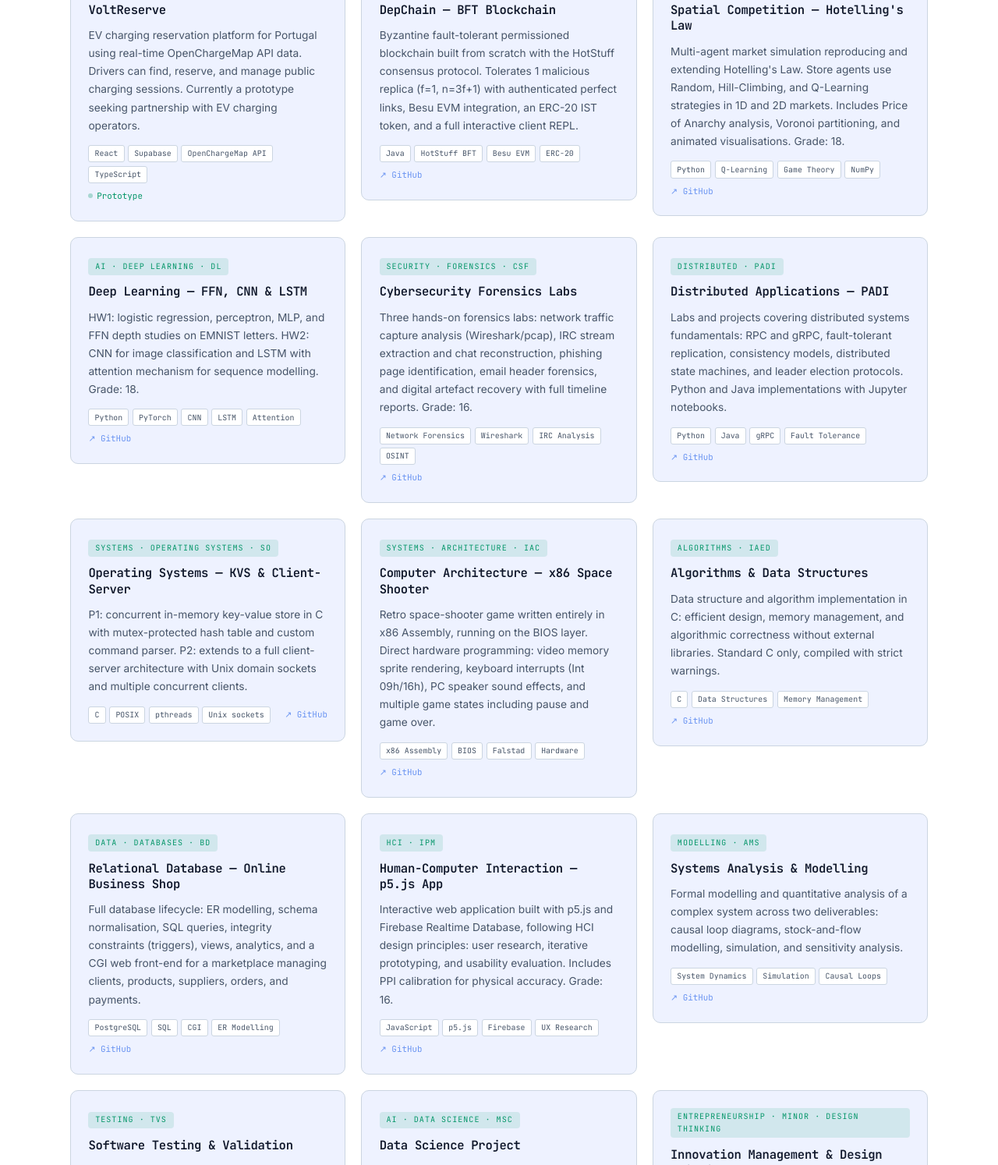
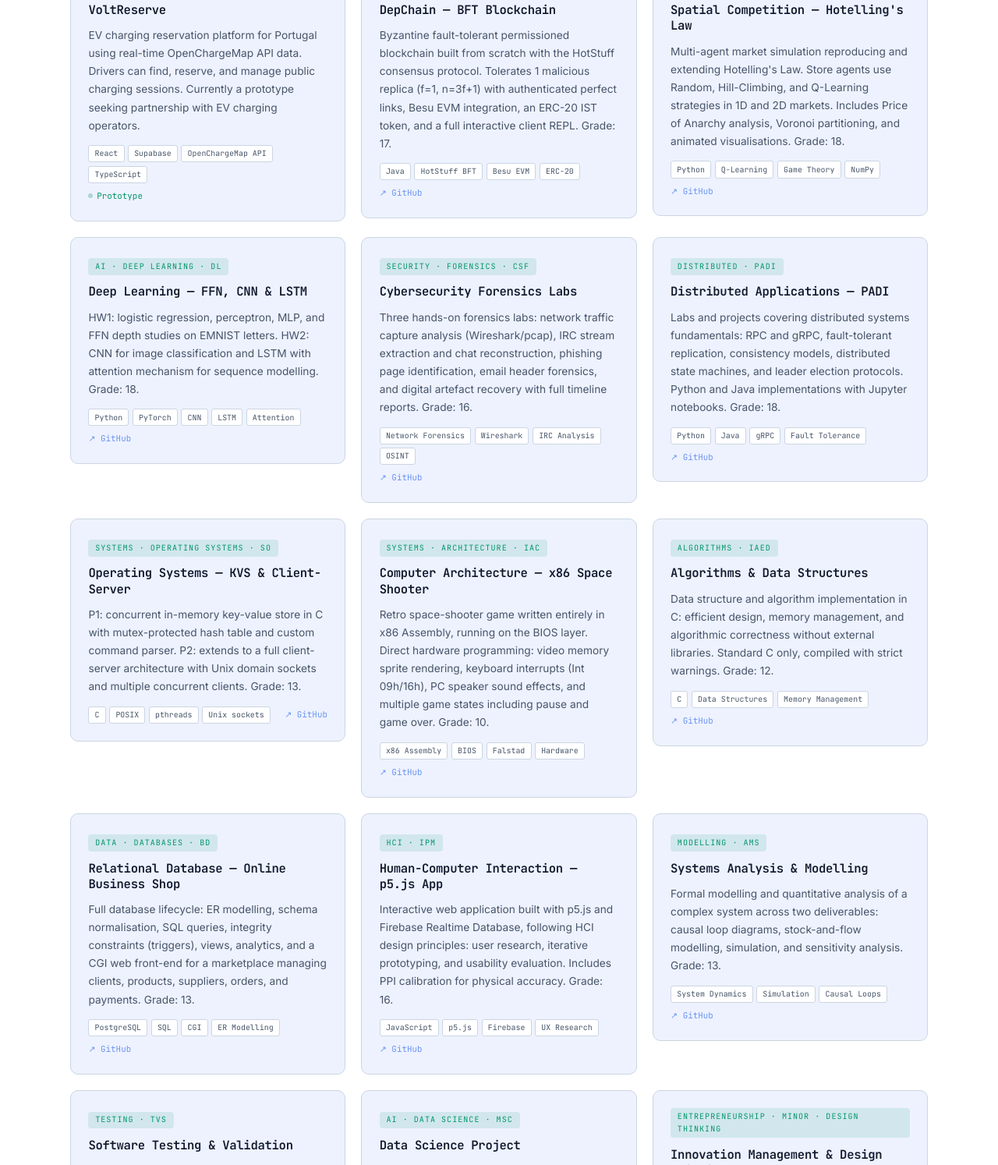
Before and after one commit to NecaRibeiro/NecaRibeiro.github.io, a plain HTML site: page index.html in a window 1280 px wide. Shown: the part 2733-4227 px from the top of the page at 78% size. Drawn offline with Linux system fonts and the light colour scheme.

Commit message:
Update project descriptions with grade details
Added grade information to project descriptions.

```diff
--- a/index.html
+++ b/index.html
@@ -850,7 +850,7 @@
         <div class="project-card fade-in">
           <div><span class="project-area">Security · Distributed · HDS</span></div>
           <div class="project-title">DepChain — BFT Blockchain</div>
-          <p class="project-desc">Byzantine fault-tolerant permissioned blockchain built from scratch with the HotStuff consensus protocol. Tolerates 1 malicious replica (f=1, n=3f+1) with authenticated perfect links, Besu EVM integration, an ERC-20 IST token, and a full interactive client REPL.</p>
+          <p class="project-desc">Byzantine fault-tolerant permissioned blockchain built from scratch with the HotStuff consensus protocol. Tolerates 1 malicious replica (f=1, n=3f+1) with authenticated perfect links, Besu EVM integration, an ERC-20 IST token, and a full interactive client REPL. Grade: 17.</p>
           <div class="project-footer">
             <div class="project-tags">
               <span class="project-tag">Java</span><span class="project-tag">HotStuff BFT</span>
@@ -910,7 +910,7 @@
         <div class="project-card fade-in">
           <div><span class="project-area">Distributed · PADI</span></div>
           <div class="project-title">Distributed Applications — PADI</div>
-          <p class="project-desc">Labs and projects covering distributed systems fundamentals: RPC and gRPC, fault-tolerant replication, consistency models, distributed state machines, and leader election protocols. Python and Java implementations with Jupyter notebooks.</p>
+          <p class="project-desc">Labs and projects covering distributed systems fundamentals: RPC and gRPC, fault-tolerant replication, consistency models, distributed state machines, and leader election protocols. Python and Java implementations with Jupyter notebooks. Grade: 18.</p>
           <div class="project-footer">
             <div class="project-tags">
               <span class="project-tag">Python</span><span class="project-tag">Java</span>
@@ -925,7 +925,7 @@
         <div class="project-card fade-in">
           <div><span class="project-area">Systems · Operating Systems · SO</span></div>
           <div class="project-title">Operating Systems — KVS &amp; Client-Server</div>
-          <p class="project-desc">P1: concurrent in-memory key-value store in C with mutex-protected hash table and custom command parser. P2: extends to a full client-server architecture with Unix domain sockets and multiple concurrent clients.</p>
+          <p class="project-desc">P1: concurrent in-memory key-value store in C with mutex-protected hash table and custom command parser. P2: extends to a full client-server architecture with Unix domain sockets and multiple concurrent clients. Grade: 13.</p>
           <div class="project-footer">
             <div class="project-tags">
               <span class="project-tag">C</span><span class="project-tag">POSIX</span>
@@ -940,7 +940,7 @@
         <div class="project-card fade-in">
           <div><span class="project-area">Systems · Architecture · IAC</span></div>
           <div class="project-title">Computer Architecture — x86 Space Shooter</div>
-          <p class="project-desc">Retro space-shooter game written entirely in x86 Assembly, running on the BIOS layer. Direct hardware programming: video memory sprite rendering, keyboard interrupts (Int 09h/16h), PC speaker sound effects, and multiple game states including pause and game over.</p>
+          <p class="project-desc">Retro space-shooter game written entirely in x86 Assembly, running on the BIOS layer. Direct hardware programming: video memory sprite rendering, keyboard interrupts (Int 09h/16h), PC speaker sound effects, and multiple game states including pause and game over. Grade: 10.</p>
           <div class="project-footer">
             <div class="project-tags">
               <span class="project-tag">x86 Assembly</span><span class="project-tag">BIOS</span>
@@ -955,7 +955,7 @@
         <div class="project-card fade-in">
           <div><span class="project-area">Algorithms · IAED</span></div>
           <div class="project-title">Algorithms &amp; Data Structures</div>
-          <p class="project-desc">Data structure and algorithm implementation in C: efficient design, memory management, and algorithmic correctness without external libraries. Standard C only, compiled with strict warnings.</p>
+          <p class="project-desc">Data structure and algorithm implementation in C: efficient design, memory management, and algorithmic correctness without external libraries. Standard C only, compiled with strict warnings. Grade: 12.</p>
           <div class="project-footer">
             <div class="project-tags">
               <span class="project-tag">C</span><span class="project-tag">Data Structures</span>
@@ -970,7 +970,7 @@
         <div class="project-card fade-in">
           <div><span class="project-area">Data · Databases · BD</span></div>
           <div class="project-title">Relational Database — Online Business Shop</div>
-          <p class="project-desc">Full database lifecycle: ER modelling, schema normalisation, SQL queries, integrity constraints (triggers), views, analytics, and a CGI web front-end for a marketplace managing clients, products, suppliers, orders, and payments.</p>
+          <p class="project-desc">Full database lifecycle: ER modelling, schema normalisation, SQL queries, integrity constraints (triggers), views, analytics, and a CGI web front-end for a marketplace managing clients, products, suppliers, orders, and payments. Grade: 13.</p>
           <div class="project-footer">
             <div class="project-tags">
               <span class="project-tag">PostgreSQL</span><span class="project-tag">SQL</span>
@@ -1000,7 +1000,7 @@
         <div class="project-card fade-in">
           <div><span class="project-area">Modelling · AMS</span></div>
           <div class="project-title">Systems Analysis &amp; Modelling</div>
-          <p class="project-desc">Formal modelling and quantitative analysis of a complex system across two deliverables: causal loop diagrams, stock-and-flow modelling, simulation, and sensitivity analysis.</p>
+          <p class="project-desc">Formal modelling and quantitative analysis of a complex system across two deliverables: causal loop diagrams, stock-and-flow modelling, simulation, and sensitivity analysis. Grade: 13.</p>
           <div class="project-footer">
             <div class="project-tags">
               <span class="project-tag">System Dynamics</span><span class="project-tag">Simulation</span>
```
